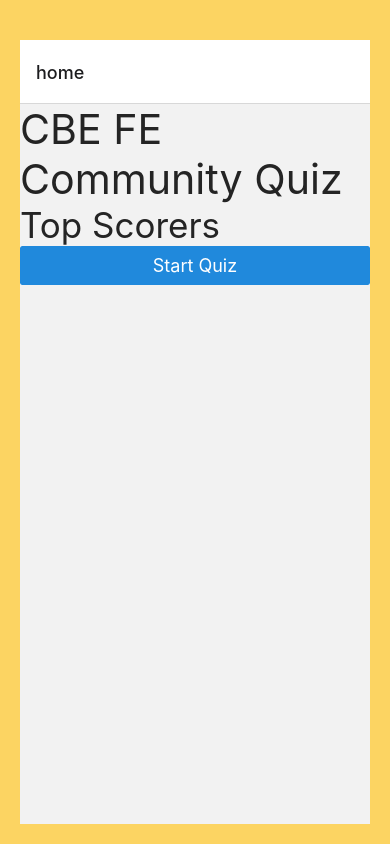
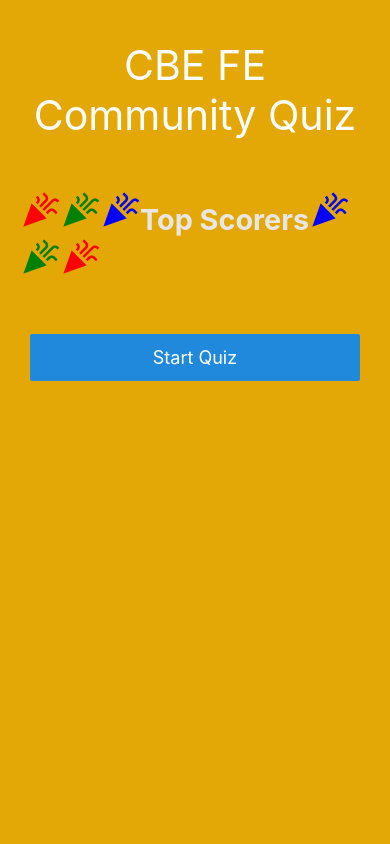
Before and after one commit to rrameshbtech/quiz-lite, a React Native app: screen / in a window 390 px wide. Built offline with nearby package versions, Linux system fonts and the light colour scheme.

Commit message:
change the color to yellow

```diff
--- a/App.js
+++ b/App.js
@@ -15,7 +15,7 @@ export default function App() {
   return (
     <View style={styles.container}>
       <NavigationContainer>
-        <Stack.Navigator>
+        <Stack.Navigator screenOptions={{ headerShown: false }}>
           <Stack.Screen name='home' component={HomeScreen} />
           <Stack.Screen name='quiz' component={QuizScreen} />
           <Stack.Screen name='results' component={ResultsScreen} />
--- a/assets/styles/design-tokens.js
+++ b/assets/styles/design-tokens.js
@@ -1,5 +1,5 @@
 export default {
   colors: {
-    background: '#fcd462',
+    background: '#e3a805',
   }
 }
--- a/home.js
+++ b/home.js
@@ -1,8 +1,9 @@
-import { useState, useEffect } from 'react';
-import { View, StyleSheet } from 'react-native';
-import { Text, Button, ListItem, Avatar } from '@rneui/themed';
+import { useState, useEffect, useRef } from 'react';
+import { View, StyleSheet, Animated } from 'react-native';
+import { Text, Button, ListItem, Avatar, Icon } from '@rneui/themed';
 import AsyncStorage from '@react-native-async-storage/async-storage';
 import constants from './constants';
+import designTokens from './assets/styles/design-tokens';
 
 export function Home({ navigation }) {
   const [topScorers, setTopScorers] = useState([]);
@@ -33,29 +34,114 @@ export function Home({ navigation }) {
     fetchResults();
   }, []);
 
+  function coloredCelebrationIcon(color) {
     return (
+      <Icon
+        key={color}
+        color={color}
+        name='celebration'
+        size={40}
+        type='material'
+      />
+    );
+  }
+
+  return (
+    <View style={styles.container}>
+      <Text style={styles.header} h1>
+        CBE FE Community Quiz
+      </Text>
+      <Text style={styles.subtitle} h3>
+        {['red', 'green', 'blue'].map(coloredCelebrationIcon)}
+        Top Scorers
+        {['blue', 'green', 'red'].map(coloredCelebrationIcon)}
+      </Text>
       <View>
-      <Text h1>CBE FE Community Quiz</Text>
-      <Text h2>Top Scorers</Text>
-      <View>
-        {topScorers.map((contestant) => (
-          <ListItem key={contestant.username} bottomDivider>
+        {topScorers.map((contestant, index) => (
+          <MovingView key={contestant.username} isLeftToRight={index % 2 === 0}>
+            <ListItem containerStyle={styles.leader}>
               <Avatar
                 size={64}
                 rounded
                 title={contestant.username.toUpperCase().substring(0, 2)}
-              containerStyle={{ backgroundColor: '#3d4db7' }}
+                containerStyle={{ backgroundColor: '#208bdc' }}
               />
               <ListItem.Content>
-              <ListItem.Title>{contestant.username}</ListItem.Title>
-              <ListItem.Subtitle>
+                <ListItem.Title style={styles.leaderTitle}>
+                  {contestant.username}
+                </ListItem.Title>
+                <ListItem.Subtitle style={styles.leaderSubtitle}>
                   Scored {contestant.score} in {contestant.elapsedTime} ms
                 </ListItem.Subtitle>
               </ListItem.Content>
             </ListItem>
+          </MovingView>
         ))}
       </View>
-      <Button title='Start Quiz' onPress={() => navigation.navigate('start')} />
+      <Button
+        size='lg'
+        style={styles.quizButton}
+        title='Start Quiz'
+        onPress={() => navigation.push('start')}
+      />
     </View>
   );
 }
+
+const MovingView = ({ style, children, isLeftToRight }) => {
+  const directionInt = isLeftToRight ? -1 : 1;
+  const offsetX = useRef(new Animated.Value(1000 * directionInt)).current;
+
+  useEffect(() => {
+    Animated.timing(offsetX, {
+      toValue: 0,
+      duration: 1000,
+      useNativeDriver: true,
+    }).start();
+  }, [offsetX]);
+
+  return (
+    <Animated.View
+      style={{
+        ...style,
+        transform: [{ translateX: offsetX }],
+      }}
+    >
+      {children}
+    </Animated.View>
+  );
+};
+
+const styles = StyleSheet.create({
+  header: {
+    textAlign: 'center',
+    marginBottom: 50,
+    color:"#fff"
+  },
+  subtitle: {
+    alignSelf: 'center',
+    fontWeight: 'bold',
+    color: '#e8e7e6',
+  },
+  container: {
+    backgroundColor: designTokens.colors.background,
+    flex: 1,
+  },
+  leader: {
+    backgroundColor: '#e8e7e6',
+    borderRadius: 7,
+    margin: 10,
+  },
+  leaderTitle: {
+    fontSize: 35,
+    color: 'black',
+  },
+  leaderSubtitle: {
+    fontSize: 20,
+    color: 'black',
+  },
+  quizButton: {
+    margin: 10,
+    marginTop: 50,
+  },
+});
--- a/quiz/index.js
+++ b/quiz/index.js
@@ -4,6 +4,7 @@ import { MultiAnswerQuestion } from './multi-answer-question';
 import { SingleAnswerQuestion } from './single-answer-question';
 import AsyncStorage from '@react-native-async-storage/async-storage';
 import constants from '../constants';
+import designTokens from '../assets/styles/design-tokens';
 
 export function Quiz({ navigation, route }) {
   const { username, questions } = route.params;
@@ -110,5 +111,9 @@ export function Quiz({ navigation, route }) {
 }
 
 const styles = StyleSheet.create({
-  container: {},
+  container: {
+    backgroundColor: designTokens.colors.background,
+    flex:1,
+    color: 'white'
+  },
 });
--- a/quiz/multi-answer-question.js
+++ b/quiz/multi-answer-question.js
@@ -37,7 +37,6 @@ export function MultiAnswerQuestion({
   };
 
   function isCorrectAnswer() {
-    console.log(selected.sort().join(''),  answer.sort().join(''));
     return selected.sort().join('') === answer.sort().join('');
   }
 
@@ -58,8 +57,9 @@ export function MultiAnswerQuestion({
         <CheckBox
           key={option}
           checked={selected.includes(option)}
+          checkedColor="#454442"
           onPress={() => setSelectedOptions(option)}
-          title={<Text h4>{option}</Text>}
+          title={<Text style={styles.optionText} h4>{option}</Text>}
           containerStyle={styles.option}
         ></CheckBox>
       ))}
@@ -68,8 +68,16 @@ export function MultiAnswerQuestion({
   );
 }
 
+
 const styles = StyleSheet.create({
+  container: {
+    backgroundColor: designTokens.colors.background,
+  },
   option: {
     backgroundColor: designTokens.colors.background,
   },
+  optionText: {
+    color: '#454442',
+    margin:5
+  }
 });
--- a/quiz/question-text.js
+++ b/quiz/question-text.js
@@ -1,5 +1,12 @@
 import { Text } from '@rneui/themed';
+import { StyleSheet } from 'react-native';
 
 export function QuestionText({ children }) {
-  return <Text h2>{children}</Text>;
+  return <Text h2 style={styles.text} >{children}</Text>;
 }
+
+const styles = StyleSheet.create({
+  text: {
+    color:'#454442'
+  }
+})
--- a/quiz/single-answer-question.js
+++ b/quiz/single-answer-question.js
@@ -50,8 +50,9 @@ export function SingleAnswerQuestion({
           checkedIcon='dot-circle-o'
           uncheckedIcon='circle-o'
           checked={selected.includes(option)}
+          checkedColor="#454442"
           onPress={() => setSelected([option])}
-          title={<Text h4>{option}</Text>}
+          title={<Text h4 style={styles.optionText}>{option}</Text>}
           containerStyle={styles.option}
         ></CheckBox>
       ))}
@@ -60,7 +61,14 @@ export function SingleAnswerQuestion({
 }
 
 const styles = StyleSheet.create({
+  container: {
+    backgroundColor: designTokens.colors.background,
+  },
   option: {
     backgroundColor: designTokens.colors.background,
   },
+  optionText: {
+    color: '#454442',
+    margin:5
+  }
 });
--- a/results/index.js
+++ b/results/index.js
@@ -1,8 +1,9 @@
 import { useEffect, useState } from 'react';
-import { View } from 'react-native';
+import { View, StyleSheet } from 'react-native';
 import { Text, Button } from '@rneui/themed';
 import AsyncStorage from '@react-native-async-storage/async-storage';
 import constants from '../constants';
+import designTokens from '../assets/styles/design-tokens';
 
 export function Results({ navigation, route }) {
   const { username } = route.params;
@@ -25,12 +26,30 @@ export function Results({ navigation, route }) {
   }, [username]);
 
   return (
-    <View>
-      <Text h1>Congratulations!</Text>
-      <Text h3>
-        You has scored {result.score} in {result.elapsedTime} ms
+    <View style={styles.container}>
+      <Text style={styles.title} h1>Congratulations!</Text>
+      <Text h3 style={styles.subtitle}>
+        You have scored {result.score} in {result.elapsedTime} ms
       </Text>
-      <Button title='Back To Dashboard' onPress={() => navigation.push('home')} />
+      <Button size='lg' title='Back To Dashboard' onPress={() => navigation.push('home')} />
     </View>
   );
 }
+
+const styles = StyleSheet.create({
+  container: {
+    flex: 1,
+    backgroundColor: designTokens.colors.background,
+  },
+  title: {
+    color: 'white',
+    margin:20,
+    alignSelf:"center"
+  },
+  subtitle: {
+    color: 'white',
+    margin:10,
+    alignSelf:"center"
+  }
+
+});
--- a/start.js
+++ b/start.js
@@ -1,12 +1,12 @@
 import { useState } from 'react';
-import { View, Text } from 'react-native';
-import { Button, Input } from '@rneui/themed';
+import { View, StyleSheet } from 'react-native';
+import { Button, Input, Text } from '@rneui/themed';
 import { items as allQuestions } from './assets/data/questions';
 import constants from './constants';
-import { StackActions } from '@react-navigation/native';
+import designTokens from './assets/styles/design-tokens';
 
 export function Start({ navigation }) {
-  const [username, setUsername] = useState('')
+  const [username, setUsername] = useState('');
   function generateRandomQuestionNumbers() {
     const numbers = new Set();
     while (numbers.size < constants.QUESTIONS_PER_QUIZ) {
@@ -20,14 +20,19 @@ export function Start({ navigation }) {
   }
 
   return (
-    <View>
-      <Text>Are you ready to challenge your FE knowledge?</Text>
+    <View style={styles.container}>
+      <Text h1 h1Style={styles.title}>
+        Are you ready for the challenge?
+      </Text>
       <Input
         placeholder='User Name'
         leftIcon={{ type: 'font-awesome', name: 'user' }}
         onChangeText={setUsername}
+        containerStyle={styles.name}
       />
       <Button
+        style={styles.quizButton}
+        size='lg'
         title='Start Quiz'
         onPress={() =>
           navigation.navigate('quiz', {
@@ -39,3 +44,23 @@ export function Start({ navigation }) {
     </View>
   );
 }
+
+const styles = StyleSheet.create({
+  container: {
+    backgroundColor: designTokens.colors.background,
+    flex: 1,
+  },
+  title: {
+    color: 'white',
+    margin: 20,
+  },
+  name: {
+    backgroundColor: 'white',
+    borderRadius: 5,
+    margin: 10,
+    width: '100%',
+  },
+  quizButton: {
+    margin: 10,
+  },
+});
```
Also changed, not shown: 1 other file (tests, documents, lock files or other folders). Lines whose indentation alone changed are shown as unchanged.
